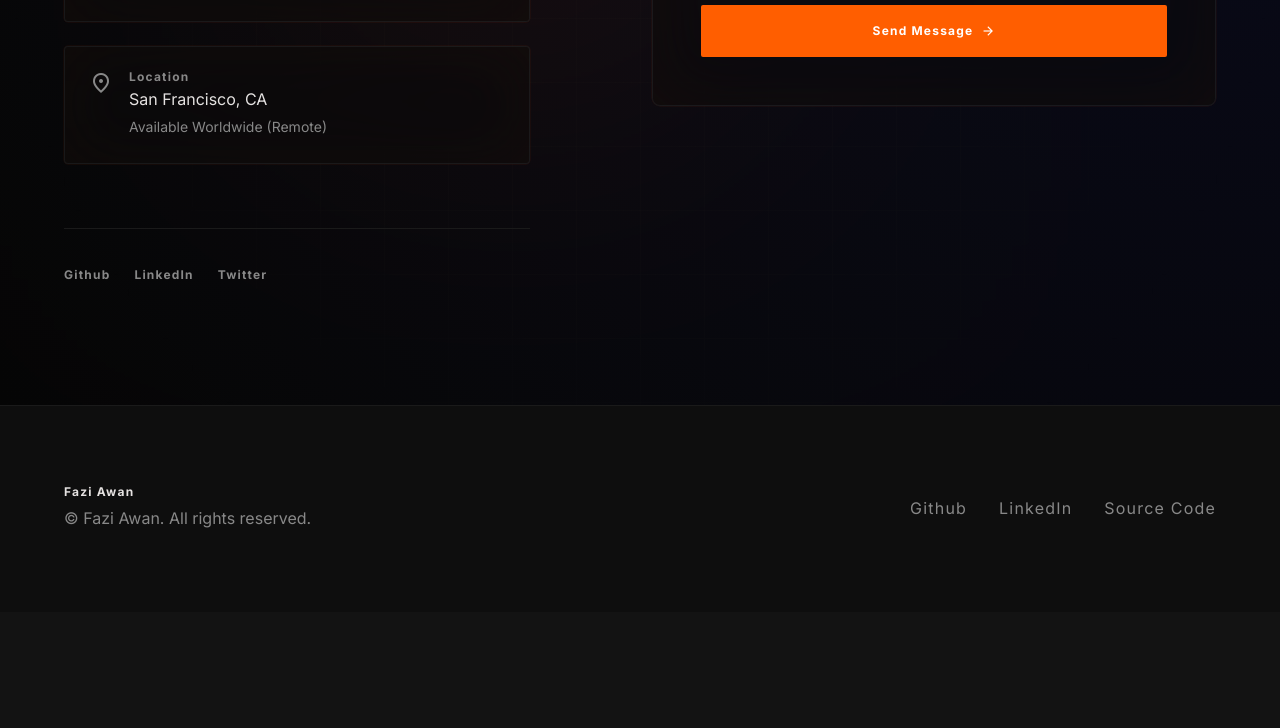
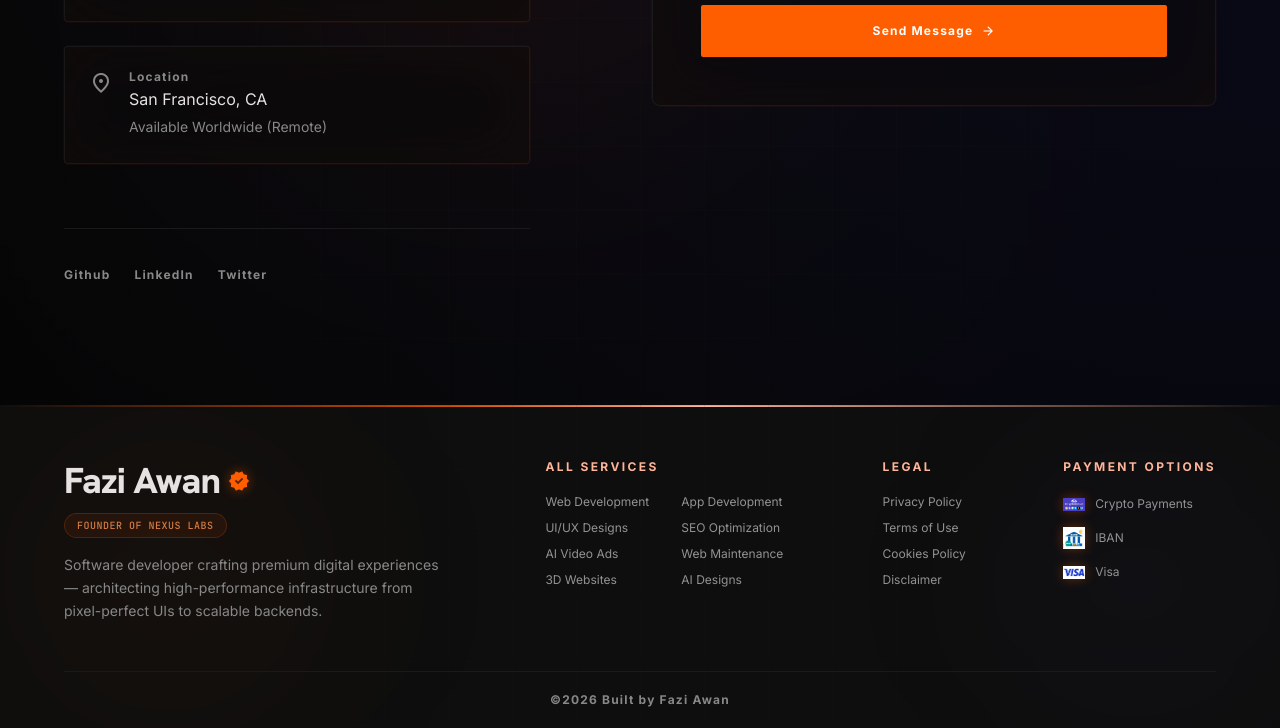
Before and after one commit to faiziawan0001-cmd/Fazi-Awan-Portfolio, a plain HTML site: page index.html in a window 1280 px wide. Shown: the part 7378-8106 px from the top of the page. Before the commit the page ends 7990 px from the top, so only its background shows below. Drawn offline with nearby package versions, Linux system fonts and the light colour scheme; animation ran at ten frames a second.

Commit message:
checkpoint: save footer redesign - equal columns, payment logos, tagline

```diff
--- a/index.html
+++ b/index.html
@@ -1635,19 +1635,89 @@
   </section>
 
   <!-- Footer -->
-  <footer class="bg-surface-container-lowest w-full py-20 border-t border-surface-border mt-auto">
-    <div
-      class="flex flex-col md:flex-row justify-between items-center px-margin-desktop max-w-container-max mx-auto px-margin-mobile md:px-margin-desktop gap-6">
-      <div class="flex flex-col items-center md:items-start gap-2">
-        <span class="font-label-caps text-label-caps text-on-surface">Fazi Awan</span>
-        <span class="font-body-md text-body-md text-text-muted">© Fazi Awan. All rights reserved.</span>
-      </div>
-      <div class="flex gap-8 font-label-caps text-label-caps">
-        <a class="font-body-md text-body-md text-text-muted hover:text-on-surface transition-colors" href="#">Github</a>
-        <a class="font-body-md text-body-md text-text-muted hover:text-on-surface transition-colors"
-          href="#">LinkedIn</a>
-        <a class="font-body-md text-body-md text-text-muted hover:text-on-surface transition-colors" href="#">Source
-          Code</a>
+  <footer class="relative bg-surface-container-lowest w-full pt-14 overflow-hidden mt-auto">
+    <!-- Gradient top edge -->
+    <div class="absolute top-0 left-0 w-full h-[2px]"
+      style="background: linear-gradient(90deg, transparent, rgba(255,94,0,0.8) 35%, #ffb599 55%, transparent);">
+    </div>
+
+    <!-- Ambient glow orbs -->
+    <div class="absolute -top-20 -left-20 w-[500px] h-[500px] rounded-full pointer-events-none"
+      style="background: radial-gradient(circle, rgba(255,94,0,0.05) 0%, transparent 70%); filter: blur(90px);"></div>
+    <div class="absolute -bottom-20 -right-20 w-[450px] h-[450px] rounded-full pointer-events-none"
+      style="background: radial-gradient(circle, rgba(120,80,255,0.04) 0%, transparent 70%); filter: blur(80px);"></div>
+
+    <!-- Faint grid pattern -->
+    <div class="absolute inset-0 grid-pattern opacity-20 pointer-events-none"></div>
+
+    <div class="relative z-10 w-full max-w-container-max mx-auto px-margin-mobile md:px-margin-desktop">
+      <!-- Main grid -->
+      <div class="grid grid-cols-1 md:grid-cols-2 gap-10 lg:flex lg:items-start lg:justify-between lg:gap-gutter pb-12">
+
+        <!-- Brand block (left) -->
+        <div class="flex flex-col gap-4 reveal-text">
+          <div class="flex flex-col items-start gap-3">
+            <div class="flex items-center gap-2">
+              <span class="font-display text-3xl md:text-4xl font-extrabold tracking-tight text-on-surface">Fazi Awan</span>
+              <span class="material-symbols-outlined verified-badge">verified</span>
+            </div>
+            <span class="experience-tag">Founder of Nexus Labs</span>
+          </div>
+          <p class="font-body-md text-sm text-text-muted max-w-sm leading-relaxed">
+            Software developer crafting premium digital experiences — architecting high-performance infrastructure
+            from pixel-perfect UIs to scalable backends.
+          </p>
+        </div>
+
+        <!-- All Services (vertical column) -->
+        <div class="flex flex-col gap-5 reveal-text delay-100">
+          <span class="font-label-caps text-label-caps text-primary tracking-[0.2em] uppercase">All Services</span>
+          <div class="grid grid-cols-1 sm:grid-cols-2 gap-x-8 gap-y-2">
+            <a class="footer-link" href="#expertise">Web Development</a>
+            <a class="footer-link" href="#expertise">App Development</a>
+            <a class="footer-link" href="#expertise">UI/UX Designs</a>
+            <a class="footer-link" href="#expertise">SEO Optimization</a>
+            <a class="footer-link" href="#expertise">AI Video Ads</a>
+            <a class="footer-link" href="#expertise">Web Maintenance</a>
+            <a class="footer-link" href="#expertise">3D Websites</a>
+            <a class="footer-link" href="#expertise">AI Designs</a>
+          </div>
+        </div>
+
+        <!-- Legal -->
+        <div class="flex flex-col gap-5 reveal-text delay-200">
+          <span class="font-label-caps text-label-caps text-primary tracking-[0.2em] uppercase">Legal</span>
+          <div class="flex flex-col gap-2">
+            <a class="footer-link" href="#">Privacy Policy</a>
+            <a class="footer-link" href="#">Terms of Use</a>
+            <a class="footer-link" href="#">Cookies Policy</a>
+            <a class="footer-link" href="#">Disclaimer</a>
+          </div>
+        </div>
+
+        <!-- Payment Options -->
+        <div class="flex flex-col gap-5 reveal-text delay-300">
+          <span class="font-label-caps text-label-caps text-primary tracking-[0.2em] uppercase">Payment Options</span>
+          <div class="flex flex-col gap-3">
+            <div class="footer-pay-item">
+              <img class="footer-pay-logo" src="assets/crypto.webp" alt="Crypto Payments" />
+              <span class="footer-pay-name">Crypto Payments</span>
+            </div>
+            <div class="footer-pay-item">
+              <img class="footer-pay-logo" src="assets/iban logo.jpg" alt="IBAN" />
+              <span class="footer-pay-name">IBAN</span>
+            </div>
+            <div class="footer-pay-item">
+              <img class="footer-pay-logo" src="assets/visa logo.png" alt="Visa" />
+              <span class="footer-pay-name">Visa</span>
+            </div>
+          </div>
+        </div>
+      </div>
+
+      <!-- Bottom bar -->
+      <div class="border-t border-surface-border py-5 flex items-center justify-center gap-4">
+        <p class="font-label-caps text-label-caps text-text-muted text-xs">©2026 Built by Fazi Awan</p>
       </div>
     </div>
   </footer>
--- a/styles/main.css
+++ b/styles/main.css
@@ -761,3 +761,80 @@ a[href="#hero"].nav-link {
   61%  { transform: translateY(0);    opacity: 0; }
   100% { transform: translateY(0);    opacity: 1; }
 }
+
+/* =============================================================
+   FOOTER — Professional redesign
+   ============================================================= */
+
+/* ── Link with gradient slide underline ── */
+.footer-link {
+  position: relative;
+  display: inline-flex;
+  align-items: center;
+  width: fit-content;
+  font-family: 'Inter', sans-serif;
+  font-size: 12px;
+  line-height: 1.5;
+  color: rgba(255, 255, 255, 0.55);
+  transition: color 0.25s ease, transform 0.25s ease;
+}
+.footer-link::before {
+  content: '';
+  position: absolute;
+  left: 0;
+  bottom: -3px;
+  width: 100%;
+  height: 1px;
+  background: linear-gradient(90deg, #ff5e00, #ffb599);
+  transform: scaleX(0);
+  transform-origin: left;
+  transition: transform 0.3s cubic-bezier(0.23, 1, 0.32, 1);
+}
+.footer-link:hover {
+  color: #ffffff;
+  transform: translateX(4px);
+}
+.footer-link:hover::before {
+  transform: scaleX(1);
+}
+
+/* ── Verified badge next to brand name ── */
+.verified-badge {
+  font-size: 22px;
+  line-height: 1;
+  font-variation-settings: 'FILL' 1, 'wght' 400, 'GRAD' 0, 'opsz' 24;
+  color: #ff5e00;
+  filter: drop-shadow(0 0 6px rgba(255, 94, 0, 0.45));
+}
+
+/* ── Payment method logos (Crypto / IBAN / Visa) ── */
+.footer-pay-logo {
+  width: 22px;
+  height: 22px;
+  object-fit: contain;
+  flex-shrink: 0;
+  filter: drop-shadow(0 0 6px rgba(255, 94, 0, 0.35));
+  transition: transform 0.25s ease, filter 0.25s ease;
+}
+.footer-pay-logo:hover {
+  transform: translateY(-2px);
+  filter: drop-shadow(0 0 10px rgba(255, 94, 0, 0.6));
+}
+
+/* ── Payment option rows (logo + name) ── */
+.footer-pay-item {
+  display: flex;
+  align-items: center;
+  gap: 10px;
+  width: fit-content;
+}
+.footer-pay-name {
+  font-family: 'Inter', sans-serif;
+  font-size: 12px;
+  line-height: 1.5;
+  color: rgba(255, 255, 255, 0.55);
+  transition: color 0.25s ease;
+}
+.footer-pay-item:hover .footer-pay-name {
+  color: #ffffff;
+}
```
Also changed, not shown: api/contact.js (added, +167 -0 lines), assets/crypto.webp (added), assets/iban logo.jpg (added), assets/visa logo.png (added).
